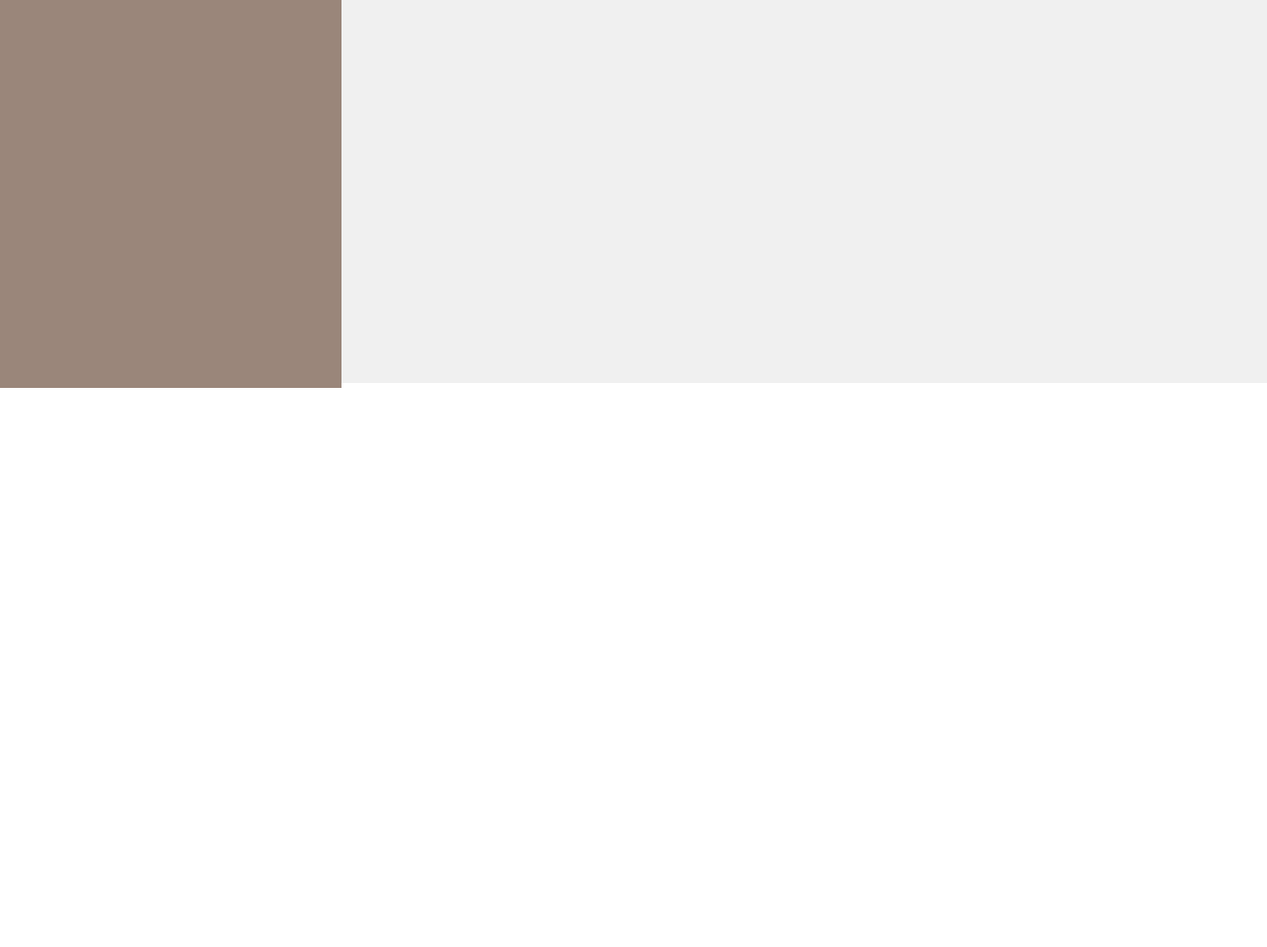
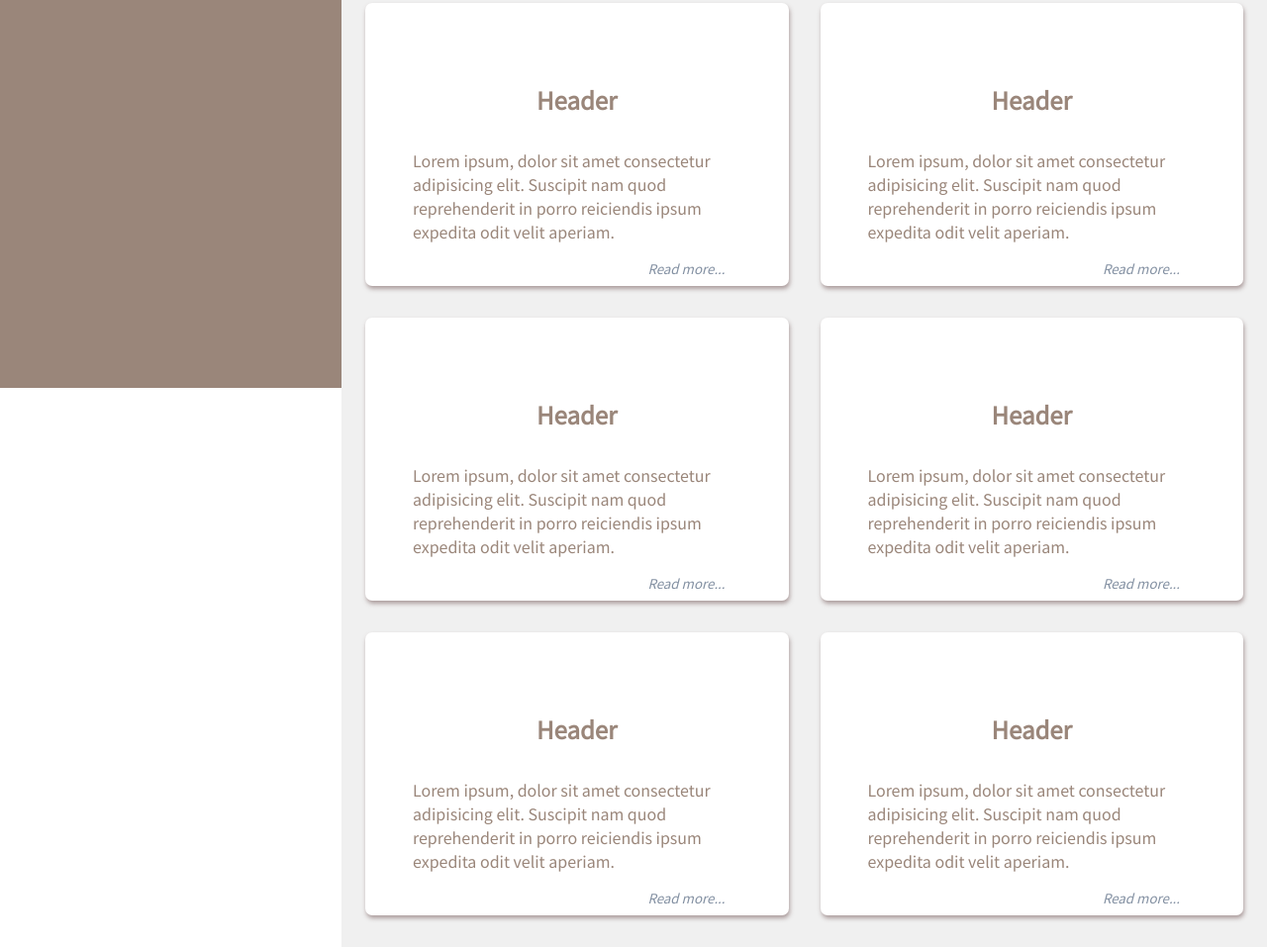
Before and after one commit to chimdie/admin_dashboard, a plain HTML site: page index.html in a window 1280 px wide. Shown: the part 408-1365 px from the top of the page at 99% size. Before the commit the page ends 800 px from the top, so only its background shows below. Drawn offline with nearby package versions, Linux system fonts and the light colour scheme.

Commit message:
coming with it...

```diff
--- a/index.html
+++ b/index.html
@@ -15,7 +15,9 @@
     <div>
       <div class="sidebar">
         <div class="sidebar-brand">
-          <a href="#"><h3><span class="lab la-accusoft"></span>Boozie</h3></a>
+          <a href="#"
+            ><h3><span class="lab la-accusoft"></span>Boozie</h3></a
+          >
         </div>
 
         <div class="sidebar-menu">
@@ -66,10 +68,10 @@
             Dashboard
           </h3>
 
-          <div class="search-wrapper">
+          <!-- <div class="search-wrapper">
             <span class="las la-search"></span>
             <input type="search" name="" placeholder="search here" />
-          </div>
+          </div> -->
 
           <div class="user-wrapper">
             <img src="./images/me.jpg" alt="me" width="40px" height="40px" />
@@ -119,6 +121,82 @@
               </div>
             </div>
           </div>
+
+          <div class="grid">
+            <div class="projects">
+              <div class="card">
+                <!-- ..... -->
+                <h5>Header</h5>
+                <p class="text">
+                  Lorem ipsum, dolor sit amet consectetur adipisicing elit.
+                  Suscipit nam quod reprehenderit in porro reiciendis ipsum
+                  expedita odit velit aperiam.
+                </p>
+                <button>Read more...</button>
+              </div>
+            </div>
+            <div class="projects">
+              <div class="card">
+                <!-- ..... -->
+                <h5>Header</h5>
+                <p class="text">
+                  Lorem ipsum, dolor sit amet consectetur adipisicing elit.
+                  Suscipit nam quod reprehenderit in porro reiciendis ipsum
+                  expedita odit velit aperiam.
+                </p>
+                <button>Read more...</button>
+              </div>
+            </div>
+            <div class="projects">
+              <div class="card">
+                <!-- ..... -->
+                <h5>Header</h5>
+                <p class="text">
+                  Lorem ipsum, dolor sit amet consectetur adipisicing elit.
+                  Suscipit nam quod reprehenderit in porro reiciendis ipsum
+                  expedita odit velit aperiam.
+                </p>
+                <button>Read more...</button>
+              </div>
+            </div>
+            <div class="projects">
+              <div class="card">
+                <!-- ..... -->
+                <h5>Header</h5>
+                <p class="text">
+                  Lorem ipsum, dolor sit amet consectetur adipisicing elit.
+                  Suscipit nam quod reprehenderit in porro reiciendis ipsum
+                  expedita odit velit aperiam.
+                </p>
+                <button>Read more...</button>
+              </div>
+            </div>
+            <div class="projects">
+              <div class="card">
+                <!-- ..... -->
+                <h5>Header</h5>
+                <p class="text">
+                  Lorem ipsum, dolor sit amet consectetur adipisicing elit.
+                  Suscipit nam quod reprehenderit in porro reiciendis ipsum
+                  expedita odit velit aperiam.
+                </p>
+                <button>Read more...</button>
+              </div>
+            </div>
+            <div class="projects">
+              <div class="card">
+                <!-- ..... -->
+                <h5>Header</h5>
+                <p class="text">
+                  Lorem ipsum, dolor sit amet consectetur adipisicing elit.
+                  Suscipit nam quod reprehenderit in porro reiciendis ipsum
+                  expedita odit velit aperiam.
+                </p>
+                <button>Read more...</button>
+              </div>
+            </div>
+          </div>
+
         </main>
       </div>
     </div>
--- a/style.css
+++ b/style.css
@@ -164,12 +164,50 @@ main{
     color: var(--main);
 }
 
-/* .card-single:last-child{
+.card-single:last-child{
     background-color: var(--main);
-} */
+}
 
-/* .card-single:last-child h3,
+.card-single:last-child h3,
 .card-single:last-child div:first-child span,
 .card-single:last-child div:last-child span{
     color: #fff
-} */
+}
+
+
+.grid{
+    display: grid;
+    grid-template-columns: repeat(auto-fit, minmax(300px, 1fr));
+    grid-gap: 2rem;
+    margin-top: 1rem;
+}
+
+.card{
+    display: flex;
+    justify-content: space-between;
+    flex-direction: column;
+    background: #fff;
+    padding: 3rem;
+    padding-bottom: .5rem;
+    border-radius: 7px;
+    box-shadow: 1px 3px 4px 0px rgba(151,132,132,0.76);
+    color: var(--main);
+}
+
+.card > h5{
+    padding: 2rem;
+    text-align: center;
+    font-weight: 900;
+    font-size: 1.5rem;
+}
+
+.card button {
+    border: none;
+    background: inherit;
+    padding: 1rem 1rem 0 0;
+    display: flex;
+    justify-content: flex-end;
+    cursor: pointer;
+    font-style: italic;
+    color: var(--grey);
+}
```
